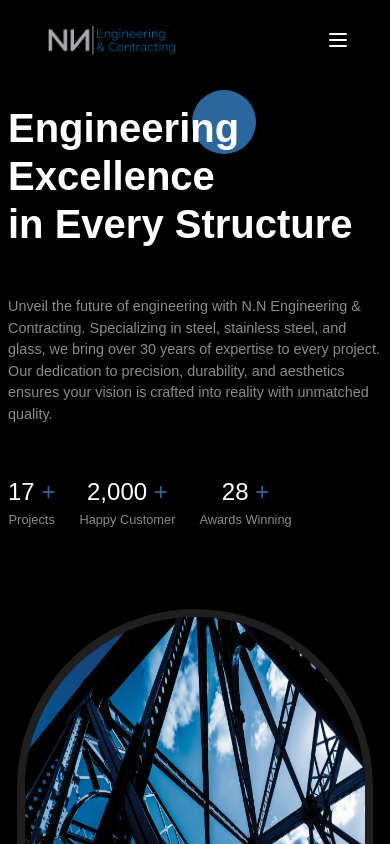
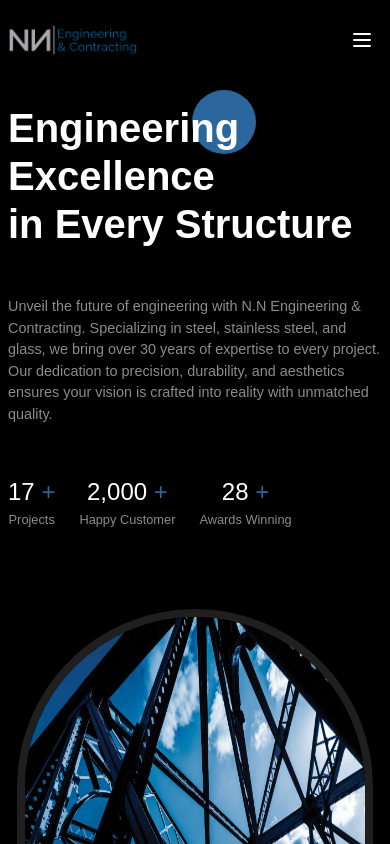
Before and after one commit to notqwertydev/NN_contracting, a Next.js app: page / in a window 390 px wide. Shown: the top 844 px of the page. Built offline with nearby package versions, Linux system fonts and the light colour scheme.

Commit message:
Refactor layout and NavHeader components

```diff
--- a/app/layout.tsx
+++ b/app/layout.tsx
@@ -21,6 +21,7 @@ export default function RootLayout({
     <html lang="en">
       <body className={inter.className}>
 
+
         <Header />
 
         {children}
--- a/components/NavHeader.tsx
+++ b/components/NavHeader.tsx
@@ -7,99 +7,16 @@ const Header = () => {
     const [isOpen, setIsOpen] = useState(false);
 
     return (
-        // <div className="fixed inset-x-0 z-50 top-4">
-        //     <div className="px-8 mx-auto lg:max-w-2xl">
-        //         <div className="w-full mx-auto">
-        //             <div
-        //                 className="relative flex flex-col w-full p-3 mx-auto bg-black/70 ring-1 ring-inset ring-white/10 shadow-thick backdrop-blur-xl backdrop-filter rounded-xl md:rounded-full md:items-center md:justify-between md:flex-row"
-        //             >
-        //                 <div className="flex flex-row items-center justify-between md:justify-start">
-        //                     <a
-        //                         href="/"
-        //                         className="inline-flex items-center gap-4 ml-2 text-sm font-medium tracking-tighter text-white uppercase hover:text-white/50"
-        //                     >
-        //                         <svg
-        //                             className="h-4"
-        //                             viewBox="0 0 2156 278"
-        //                             fill="none"
-        //                             xmlns="http://www.w3.org/2000/svg"
-        //                         ></svg>
-        //                     </a>
-        //                     <button
-        //                         onClick={() => setIsOpen(!isOpen)}
-        //                         className="inline-flex items-center justify-center p-2 text-zinc-400 hover:text-accent-300 focus:outline-none focus:text-white md:hidden"
-        //                     >
-        //                         <svg
-        //                             className="w-6 h-6"
-        //                             stroke="currentColor"
-        //                             fill="none"
-        //                             viewBox="0 0 24 24"
-        //                         >
-        //                             <path
-        //                                 className={isOpen ? 'hidden' : 'inline-flex'}
-        //                                 strokeLinecap="round"
-        //                                 strokeLinejoin="round"
-        //                                 strokeWidth="2"
-        //                                 d="M4 6h16M4 12h16M4 18h16"
-        //                             ></path>
-        //                             <path
-        //                                 className={isOpen ? 'inline-flex' : 'hidden'}
-        //                                 strokeLinecap="round"
-        //                                 strokeLinejoin="round"
-        //                                 strokeWidth="2"
-        //                                 d="M6 18L18 6M6 6l12 12"
-        //                             ></path>
-        //                         </svg>
-        //                     </button>
-        //                 </div>
-        //                 <nav
-        //                     className={`${isOpen ? 'flex' : 'hidden'
-        //                         } md:flex md:items-end justify-center md:flex-row`}
-        //                 >
-        //                     <ul className="items-center justify-center gap-3 space-y-2 text-sm text-center text-white list-none md:space-y-0 md:ml-auto md:inline-flex md:text-left lg:gap-6">
-        //                         <li>
-        //                             <a href="#work" className="hover:text-accent-400">
-        //                                 Work
-        //                             </a>
-        //                         </li>
-        //                         <li>
-        //                             <a href="#how" className="hover:text-accent-400">
-        //                                 How it works
-        //                             </a>
-        //                         </li>
-        //                         <li>
-        //                             <a href="#pricing" className="hover:text-accent-400">
-        //                                 Pricing
-        //                             </a>
-        //                         </li>
-        //                         <li>
-        //                             <a href="#faq" className="hover:text-accent-400">
-        //                                 Faq
-        //                             </a>
-        //                         </li>
-        //                         <li>
-        //                             <a
-        //                                 href="https://app.monomod.studio/sign-in"
-        //                                 className="inline-flex items-center justify-center w-auto h-8 px-4 py-2 text-sm text-white duration-200 border border-transparent rounded-full focus:ring-2 bg-white/5 hover:bg-transparent focus:ring-offset-2 focus:ring-white hover:text-white ring-1 ring-white/10"
-        //                             >
-        //                                 Log in
-        //                             </a>
-        //                         </li>
-        //                     </ul>
-        //                 </nav>
-        //             </div>
-        //         </div>
-        //     </div>
-        // </div>
+
 
         <section className="fixed top-0 z-50 w-full backdrop-blur-2xl">
             <div className="relative w-full mx-auto max-w-7xl">
-                <div className="relative flex flex-col w-full px-8 py-5 mx-auto md:items-center md:justify-between md:flex-row ">
+                <div className="relative flex flex-col w-full px-2 md:px-8 py-5 mx-auto md:items-center md:justify-between md:flex-row ">
                     <div className="flex flex-row items-center justify-between text-white lg:justify-start">
                         <a href="/" className="inline-flex items-center ">
 
                             {/* <span className="text-xl font-bold uppercase">NN</span> */}
-                            <img src="/logo.png" alt="NN Logo" className="h-[2rem] w-[10rem] object-contain" />
+                            <img src="/logo.png" alt="NN Logo" className="h-[2rem]  object-contain" />
                         </a>
                         <button
                             onClick={() => setIsOpen(!isOpen)}
```
